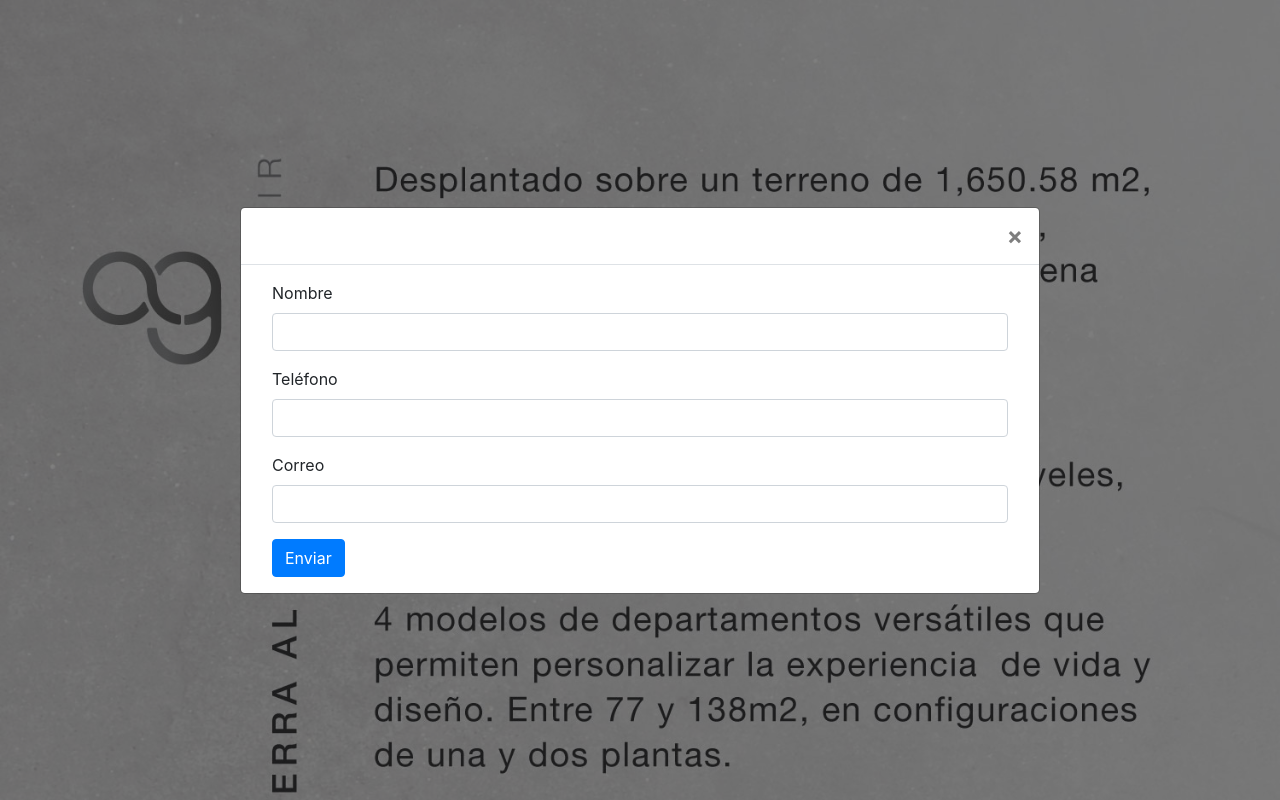
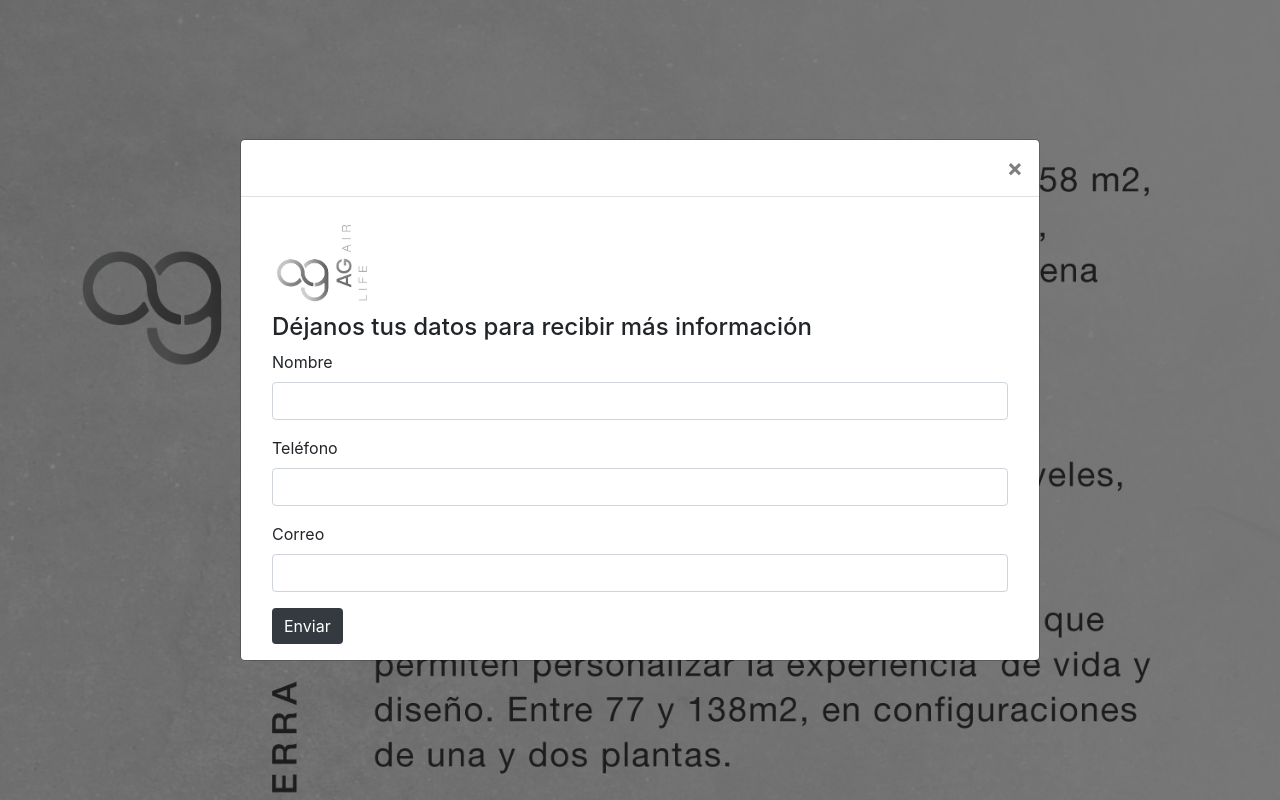
Before and after one commit to JEOZBOT/altaplata, a Gatsby site: page / in a window 1280 px wide. Shown: the top 800 px of the page. Built offline with nearby package versions, Linux system fonts and the light colour scheme; Gatsby itself is replaced by a stand-in of ours.

Commit message:
change styles

```diff
--- a/gatsby-config.js
+++ b/gatsby-config.js
@@ -29,6 +29,7 @@ module.exports = {
       },
     },
     `gatsby-plugin-gatsby-cloud`,
+    `gatsby-plugin-styled-components`,
     // this (optional) plugin enables Progressive Web App + Offline functionality
     // To learn more, visit: https://gatsby.dev/offline
     // `gatsby-plugin-offline`,
--- a/package.json
+++ b/package.json
@@ -5,6 +5,8 @@
   "version": "0.1.0",
   "author": "Kyle Mathews <mathews.kyle@gmail.com>",
   "dependencies": {
+    "@fontsource/roboto": "^4.2.2",
+    "babel-plugin-styled-components": "^1.12.0",
     "bootstrap": "^4.6.0",
     "gatsby": "^3.1.1",
     "gatsby-plugin-gatsby-cloud": "^2.1.0",
@@ -13,13 +15,15 @@
     "gatsby-plugin-offline": "^4.1.0",
     "gatsby-plugin-react-helmet": "^4.1.0",
     "gatsby-plugin-sharp": "^3.1.1",
+    "gatsby-plugin-styled-components": "^4.1.0",
     "gatsby-source-filesystem": "^3.1.0",
     "gatsby-transformer-sharp": "^3.1.0",
     "prop-types": "^15.7.2",
     "react": "^17.0.1",
     "react-bootstrap": "^1.5.2",
     "react-dom": "^17.0.1",
-    "react-helmet": "^6.1.0"
+    "react-helmet": "^6.1.0",
+    "styled-components": "^5.2.1"
   },
   "devDependencies": {
     "prettier": "2.2.1"
--- a/src/pages/index.js
+++ b/src/pages/index.js
@@ -1,7 +1,17 @@
 import React, { useState, useEffect } from "react";
 import { StaticImage } from "gatsby-plugin-image";
 import { Modal, Container, Form, Button } from "react-bootstrap";
+import Seo from "../components/seo";
+import styled from "styled-components";
 import "bootstrap/dist/css/bootstrap.min.css";
+import "@fontsource/roboto";
+
+const Wrapper = styled.div`
+  font-family: "Roboto", sans-serif;
+  .modal-content {
+    background: #f6f6f6;
+  }
+`;
 
 const Homepage = () => {
   const [show, setShow] = useState(false);
@@ -16,9 +26,10 @@ const Homepage = () => {
   }, []);
 
   return (
-    <>
+    <Wrapper>
+      <Seo title="AG Air life" />
       <div className="text-center">
-        <StaticImage src="../images/altaplata-3.jpg" alt="altaplata" />
+        <StaticImage src="../images/altaplata-3.jpg" alt="alta plata" />
       </div>
       <Modal
         show={show}
@@ -31,6 +42,14 @@ const Homepage = () => {
         <Modal.Header closeButton />
         <Modal.Body>
           <Container>
+            <StaticImage
+              src="../images/logo.png"
+              alt="alta plata"
+              width={100}
+            />
+            <h2 className="h4">
+              Déjanos tus datos para recibir más información
+            </h2>
             <Form name="contact" data-netlify="true">
               <Form.Group controlId="name">
                 <Form.Label>Nombre</Form.Label>
@@ -44,12 +63,14 @@ const Homepage = () => {
                 <Form.Label>Correo</Form.Label>
                 <Form.Control type="email" name="Correo" />
               </Form.Group>
-              <Button type="submit">Enviar</Button>
+              <Button type="submit" className="bg-dark border-0">
+                Enviar
+              </Button>
             </Form>
           </Container>
         </Modal.Body>
       </Modal>
-    </>
+    </Wrapper>
   );
 };
 
```
Also changed, not shown: src/images/logo.png (added), 1 other file.
